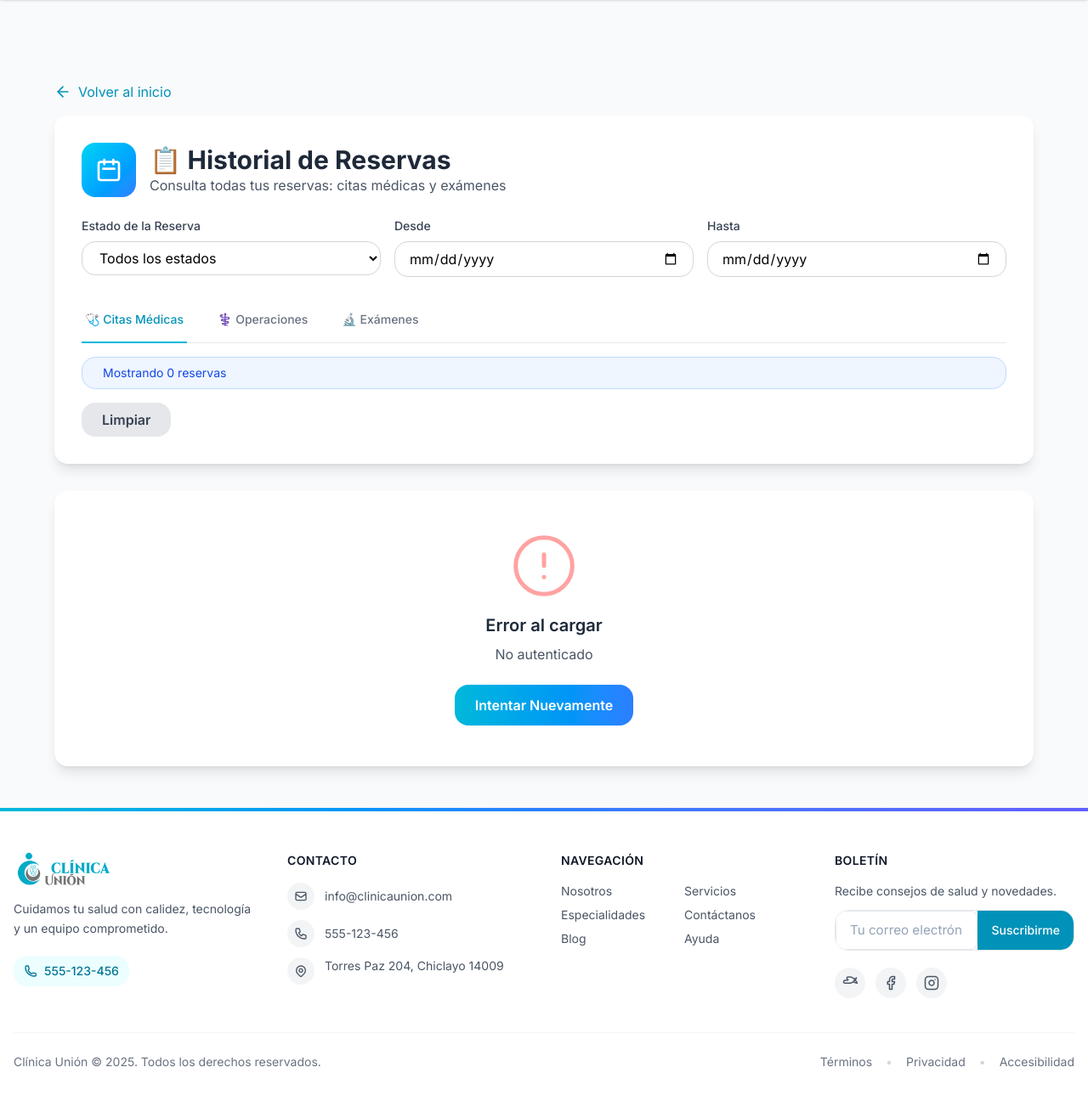
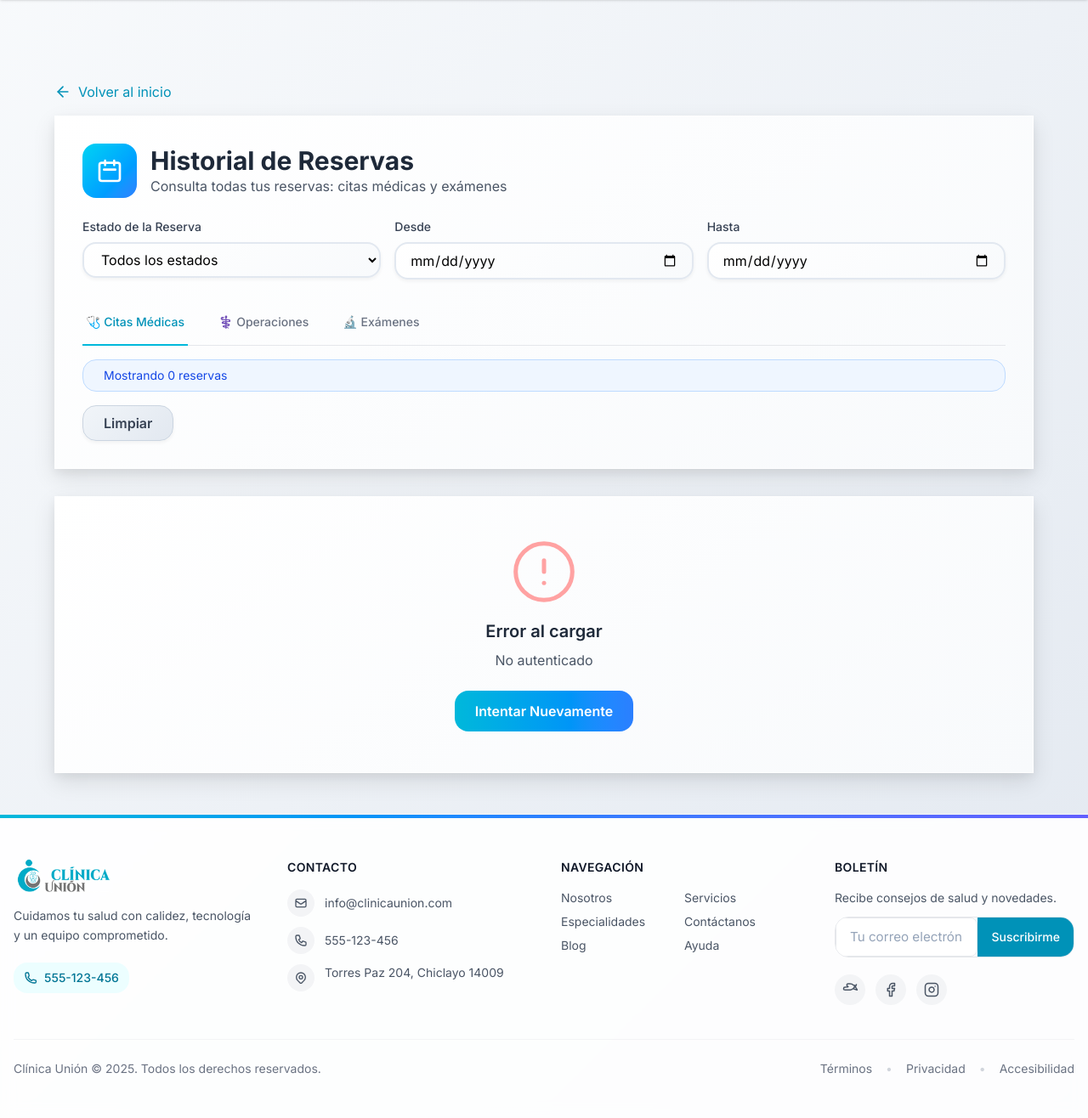
Before and after one commit to DKarelly/Proyecto-Ingenieria-y-calidad, a Flask app: template templates/HistorialReservasPaciente.html in a window 1280 px wide. Shown: the part 69-1385 px from the top of the page at 85% size. Before the commit the page ends 1325 px from the top, so only its background shows below. Run offline with Flask 3, Linux system fonts and the light colour scheme; the template is opened without the code that fills it, so the values that code supplies are empty; style sheets or scripts are compiled from the project's sources.

Commit message:
historial

```diff
--- a/static/js/historial-reservas.js
+++ b/static/js/historial-reservas.js
@@ -230,7 +230,7 @@ function generarTarjetaCita(reserva) {
                         <svg xmlns="http://www.w3.org/2000/svg" width="18" height="18" viewBox="0 0 24 24" fill="none" stroke="currentColor" stroke-width="2">
                             <circle cx="12" cy="12" r="10"/><line x1="15" y1="9" x2="9" y2="15"/><line x1="9" y1="9" x2="15" y2="15"/>
                         </svg>
-                        Solicitar Cancelación
+                        Cancelar
                     </button>
                 </div>
         `;
@@ -402,7 +402,7 @@ function generarTarjetaOperacion(reserva) {
                         <svg xmlns="http://www.w3.org/2000/svg" width="18" height="18" viewBox="0 0 24 24" fill="none" stroke="currentColor" stroke-width="2">
                             <circle cx="12" cy="12" r="10"/><line x1="15" y1="9" x2="9" y2="15"/><line x1="9" y1="9" x2="15" y2="15"/>
                         </svg>
-                        Solicitar Cancelación
+                        Cancelar
                     </button>
                 </div>
                 ` : ''}
@@ -493,7 +493,7 @@ function generarTarjetaExamen(reserva) {
                         <svg xmlns="http://www.w3.org/2000/svg" width="18" height="18" viewBox="0 0 24 24" fill="none" stroke="currentColor" stroke-width="2">
                             <circle cx="12" cy="12" r="10"/><line x1="15" y1="9" x2="9" y2="15"/><line x1="9" y1="9" x2="15" y2="15"/>
                         </svg>
-                        Solicitar Cancelación
+                        Cancelar
                     </button>
                 </div>
                 ` : ''}
@@ -695,7 +695,7 @@ function abrirModalCancelacion(idReserva, nombreServicio) {
                     </button>
                     <button onclick="confirmarCancelacion()"
                             class="flex-1 bg-gradient-to-r from-red-500 to-red-600 text-white font-semibold py-3 px-6 rounded-lg hover:from-red-600 hover:to-red-700 transition-all">
-                        Confirmar Cancelación
+                        Cancelar
                     </button>
                 </div>
             </div>
--- a/templates/HistorialReservasPaciente.html
+++ b/templates/HistorialReservasPaciente.html
@@ -14,34 +14,115 @@
     <style>
         body {
             font-family: 'Inter', sans-serif;
+            background: linear-gradient(135deg, #f8fafc 0%, #e2e8f0 100%);
+            min-height: 100vh;
         }
         .status-badge {
             display: inline-flex;
             align-items: center;
-            padding: 0.25rem 0.75rem;
-            border-radius: 9999px;
+            padding: 0.375rem 1rem;
+            border-radius: 50px;
             font-size: 0.75rem;
             font-weight: 600;
+            box-shadow: 0 1px 3px rgba(0, 0, 0, 0.1);
+            transition: all 0.2s ease;
         }
         .status-Pendiente {
-            background-color: #fef3c7;
+            background: linear-gradient(135deg, #fef3c7, #fde68a);
             color: #92400e;
+            border: 1px solid #f59e0b;
         }
         .status-Confirmada {
-            background-color: #d1fae5;
+            background: linear-gradient(135deg, #d1fae5, #a7f3d0);
             color: #065f46;
+            border: 1px solid #10b981;
         }
         .status-Completada {
-            background-color: #dbeafe;
+            background: linear-gradient(135deg, #dbeafe, #bfdbfe);
             color: #1e40af;
+            border: 1px solid #3b82f6;
         }
         .status-Cancelada {
-            background-color: #fee2e2;
+            background: linear-gradient(135deg, #fee2e2, #fecaca);
             color: #991b1b;
+            border: 1px solid #ef4444;
+        }
+        .modern-card {
+            background: linear-gradient(145deg, #ffffff, #f8fafc);
+            box-shadow: 0 10px 25px rgba(0, 0, 0, 0.1), 0 4px 10px rgba(0, 0, 0, 0.05);
+            border: 1px solid rgba(255, 255, 255, 0.8);
+            transition: all 0.3s cubic-bezier(0.4, 0, 0.2, 1);
+        }
+        .modern-card:hover {
+            transform: translateY(-2px);
+            box-shadow: 0 20px 40px rgba(0, 0, 0, 0.15), 0 8px 16px rgba(0, 0, 0, 0.1);
+        }
+        .modern-input {
+            background: linear-gradient(145deg, #ffffff, #f8fafc);
+            border: 2px solid #e2e8f0;
+            transition: all 0.3s ease;
+            box-shadow: 0 2px 4px rgba(0, 0, 0, 0.05);
+        }
+        .modern-input:focus {
+            border-color: #3b82f6;
+            box-shadow: 0 0 0 3px rgba(59, 130, 246, 0.1), 0 4px 8px rgba(0, 0, 0, 0.1);
+            transform: translateY(-1px);
+        }
+        .modern-button {
+            background: linear-gradient(135deg, #f1f5f9, #e2e8f0);
+            border: 1px solid #cbd5e1;
+            transition: all 0.3s ease;
+            box-shadow: 0 2px 4px rgba(0, 0, 0, 0.05);
+        }
+        .modern-button:hover {
+            background: linear-gradient(135deg, #e2e8f0, #cbd5e1);
+            transform: translateY(-1px);
+            box-shadow: 0 4px 8px rgba(0, 0, 0, 0.1);
+        }
+        .tab-button {
+            transition: all 0.3s cubic-bezier(0.4, 0, 0.2, 1);
+            position: relative;
+        }
+        .tab-button:hover {
+            transform: translateY(-1px);
+        }
+        .tab-button::after {
+            content: '';
+            position: absolute;
+            bottom: 0;
+            left: 0;
+            right: 0;
+            height: 2px;
+            background: linear-gradient(90deg, #06b6d4, #3b82f6);
+            transform: scaleX(0);
+            transition: transform 0.3s ease;
+        }
+        .tab-button:hover::after {
+            transform: scaleX(1);
+        }
+        .tab-button[data-active="true"]::after {
+            transform: scaleX(1);
+        }
+        .animate-pulse-modern {
+            animation: pulse-modern 2s cubic-bezier(0.4, 0, 0.6, 1) infinite;
+        }
+        @keyframes pulse-modern {
+            0%, 100% {
+                opacity: 1;
+            }
+            50% {
+                opacity: 0.5;
+            }
+        }
+        .gradient-text {
+            background: linear-gradient(135deg, #06b6d4, #3b82f6);
+            -webkit-background-clip: text;
+            -webkit-text-fill-color: transparent;
+            background-clip: text;
         }
     </style>
 </head>
-<body class="bg-gray-50">
+<body>
 
     {% include 'header.html' %}
 
@@ -56,7 +137,7 @@
                 Volver al inicio
             </a>
 
-            <div class="bg-white rounded-2xl shadow-lg p-8">
+            <div class="modern-card p-8">
                 <div class="flex items-center gap-4 mb-4">
                     <div class="w-16 h-16 bg-gradient-to-br from-cyan-400 to-blue-500 rounded-2xl flex items-center justify-center">
                         <svg xmlns="http://www.w3.org/2000/svg" width="32" height="32" viewBox="0 0 24 24" fill="none" stroke="white" stroke-width="2" stroke-linecap="round" stroke-linejoin="round">
@@ -64,7 +145,7 @@
                         </svg>
                     </div>
                     <div>
-                        <h1 class="text-3xl font-bold text-gray-800">📋 Historial de Reservas</h1>
+                        <h1 class="text-3xl font-bold text-gray-800">Historial de Reservas</h1>
                         <p class="text-gray-600">Consulta todas tus reservas: citas médicas y exámenes</p>
                     </div>
                 </div>
@@ -73,21 +154,21 @@
                 <div class="grid md:grid-cols-3 gap-4 mt-6">
                     <div>
                         <label class="block text-sm font-medium text-gray-700 mb-2">Estado de la Reserva</label>
-                        <select id="filtroEstado" class="w-full border border-gray-300 rounded-lg px-4 py-2 focus:ring-2 focus:ring-cyan-500 focus:border-transparent">
+                        <select id="filtroEstado" class="modern-input w-full rounded-lg px-4 py-2">
                             <option value="">Todos los estados</option>
-                            <option value="Pendiente">⏳ Pendiente</option>
-                            <option value="Confirmada">✅ Confirmada</option>
-                            <option value="Completada">✔️ Completada</option>
-                            <option value="Cancelada">❌ Cancelada</option>
+                            <option value="Pendiente">Pendiente</option>
+                            <option value="Confirmada">Confirmada</option>
+                            <option value="Completada">Completada</option>
+                            <option value="Cancelada">Cancelada</option>
                         </select>
                     </div>
                     <div>
                         <label class="block text-sm font-medium text-gray-700 mb-2">Desde</label>
-                        <input type="date" id="filtroFechaDesde" class="w-full border border-gray-300 rounded-lg px-4 py-2 focus:ring-2 focus:ring-cyan-500 focus:border-transparent">
+                        <input type="date" id="filtroFechaDesde" class="modern-input w-full rounded-lg px-4 py-2">
                     </div>
                     <div>
                         <label class="block text-sm font-medium text-gray-700 mb-2">Hasta</label>
-                        <input type="date" id="filtroFechaHasta" class="w-full border border-gray-300 rounded-lg px-4 py-2 focus:ring-2 focus:ring-cyan-500 focus:border-transparent">
+                        <input type="date" id="filtroFechaHasta" class="modern-input w-full rounded-lg px-4 py-2">
                     </div>
                 </div>
 
@@ -115,7 +196,7 @@
                 </div>
 
                 <div class="flex gap-3 mt-4">
-                    <button id="btnLimpiarFiltros" class="bg-gray-200 text-gray-700 font-semibold py-2 px-6 rounded-lg hover:bg-gray-300 transition-all duration-300">
+                    <button id="btnLimpiarFiltros" class="modern-button text-gray-700 font-semibold py-2 px-6 rounded-lg">
                         Limpiar
                     </button>
                 </div>
@@ -125,7 +206,7 @@
         <!-- Lista de Reservas -->
         <div class="max-w-6xl mx-auto">
             <!-- Loading State -->
-            <div id="loadingState" class="bg-white rounded-2xl shadow-lg p-12 text-center">
+            <div id="loadingState" class="modern-card p-12 text-center">
                 <div class="animate-spin rounded-full h-12 w-12 border-b-2 border-cyan-500 mx-auto mb-4"></div>
                 <p class="text-gray-600">Cargando reservas...</p>
             </div>
@@ -136,7 +217,7 @@
             </div>
 
             <!-- Empty State -->
-            <div id="emptyState" class="hidden bg-white rounded-2xl shadow-lg p-12 text-center">
+            <div id="emptyState" class="hidden modern-card p-12 text-center">
                 <svg xmlns="http://www.w3.org/2000/svg" width="80" height="80" viewBox="0 0 24 24" fill="none" stroke="currentColor" stroke-width="1.5" stroke-linecap="round" stroke-linejoin="round" class="mx-auto text-gray-300 mb-4">
                     <rect width="18" height="18" x="3" y="4" rx="2"/><path d="M16 2v4"/><path d="M8 2v4"/><path d="M3 10h18"/>
                 </svg>
```
